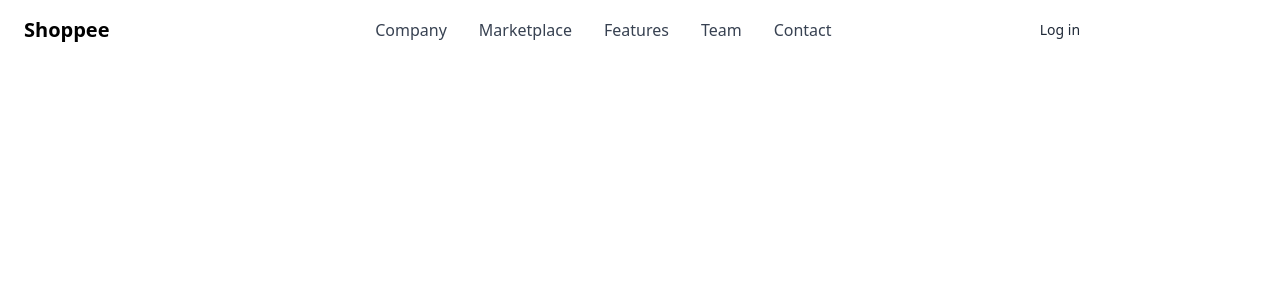
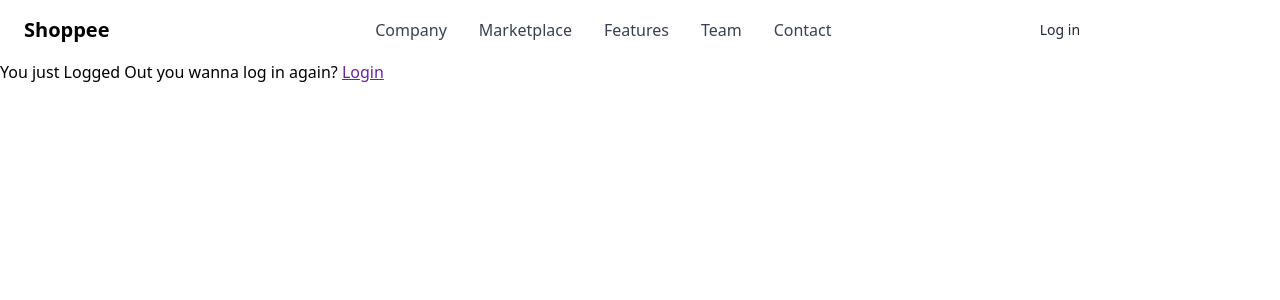
Before and after one commit to KacperOJS/leetcode, a React (Vite) app: page /home in a window 1280 px wide. Shown: the top 300 px of the page. Built offline with nearby package versions, Linux system fonts and the light colour scheme.

Commit message:
Make Logout Component integrate into react-router-dom

```diff
--- a/src/App.tsx
+++ b/src/App.tsx
@@ -7,6 +7,7 @@ import CreateAccount from './pages/CreateAccount';
 import UserInfo from './pages/UserInfo';
 import { LoginContext } from './context/LoginContext';
 import ProtectedRoute from './ProtectedRoute'; // Updated import path
+import Logout from './pages/logout';
 
 const App = () => {
   const [username, setUsername] = useState('');
@@ -21,6 +22,7 @@ const App = () => {
         <Routes>
           <Route path="/login" element={<Login />} />
           <Route path="/create-account" element={<CreateAccount />} />
+          <Route path="/home" element={<Logout />} />
           {/* Add more routes as needed */}
           <Route
             path="/user-info"
--- a/src/pages/Header2.tsx
+++ b/src/pages/Header2.tsx
@@ -12,7 +12,7 @@ const {loggedIn}=useContext(LoginContext)
           <div className="flex items-center lg:order-2">
 		  {loggedIn ?
 		  <Link
-		  to="/logout"
+		  to="/home"
 		  className="text-gray-800 dark:text-white hover:bg-gray-50 focus:ring-4 focus:ring-gray-300 font-medium rounded-lg text-sm px-4 lg:px-5 py-2 lg:py-2.5 mr-2 dark:hover:bg-gray-700 focus:outline-none dark:focus:ring-gray-800"
 		>Log Out</Link>:
 		  <Link
--- /dev/null
+++ b/src/pages/Logout.tsx
@@ -0,0 +1,15 @@
+import {useContext,useEffect} from 'react'
+import { LoginContext } from '../context/LoginContext'
+import { Link } from 'react-router-dom'
+
+const Logout = () => {
+	const {setLoggedIn} = useContext(LoginContext)
+	useEffect(()=>{
+		setLoggedIn(false);
+	},[])
+  return (
+	<div>You just Logged Out you wanna log in again? <Link to='/login' className="text-purple-800 underline">Login</Link></div>
+  )
+}
+
+export default Logout
```
